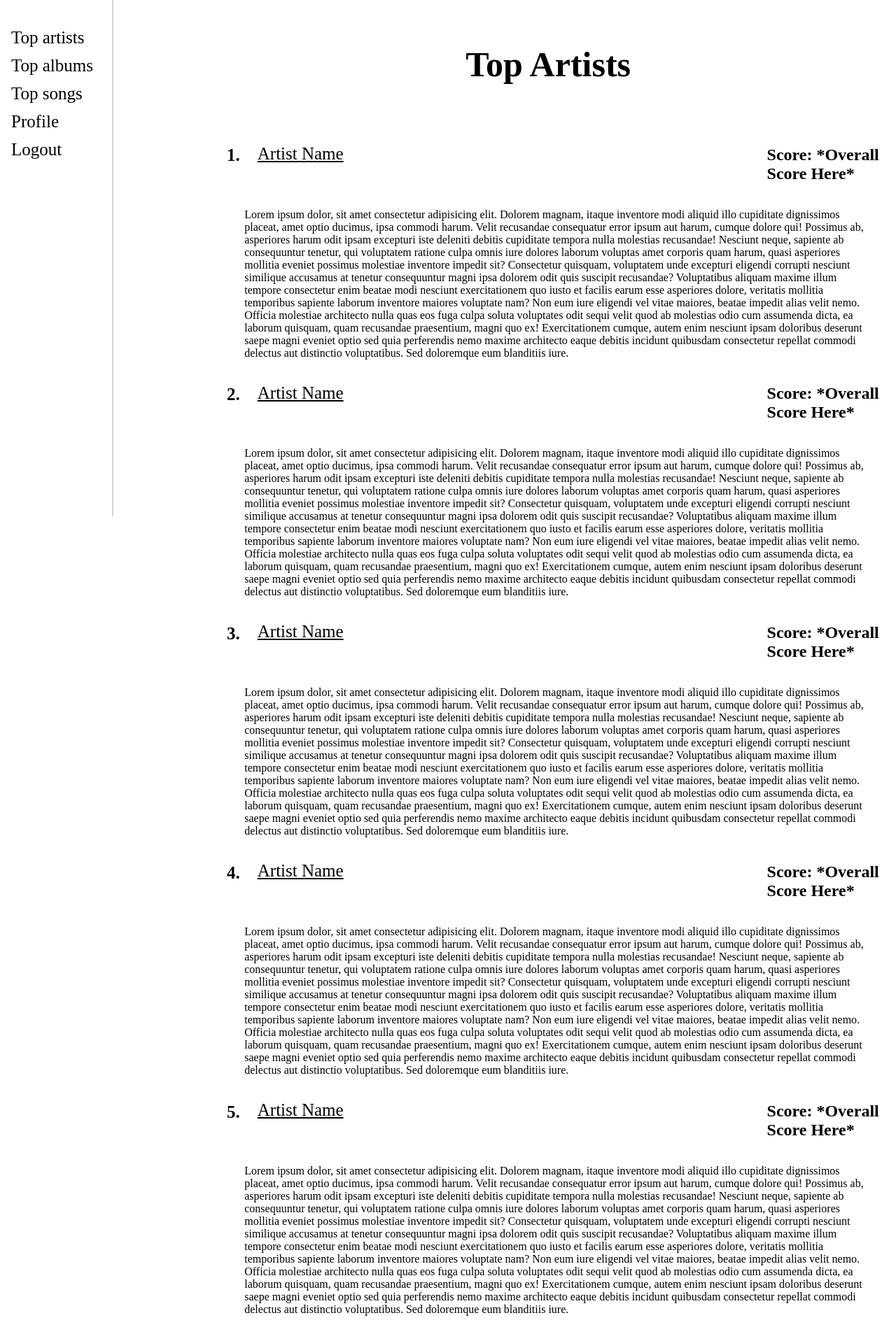
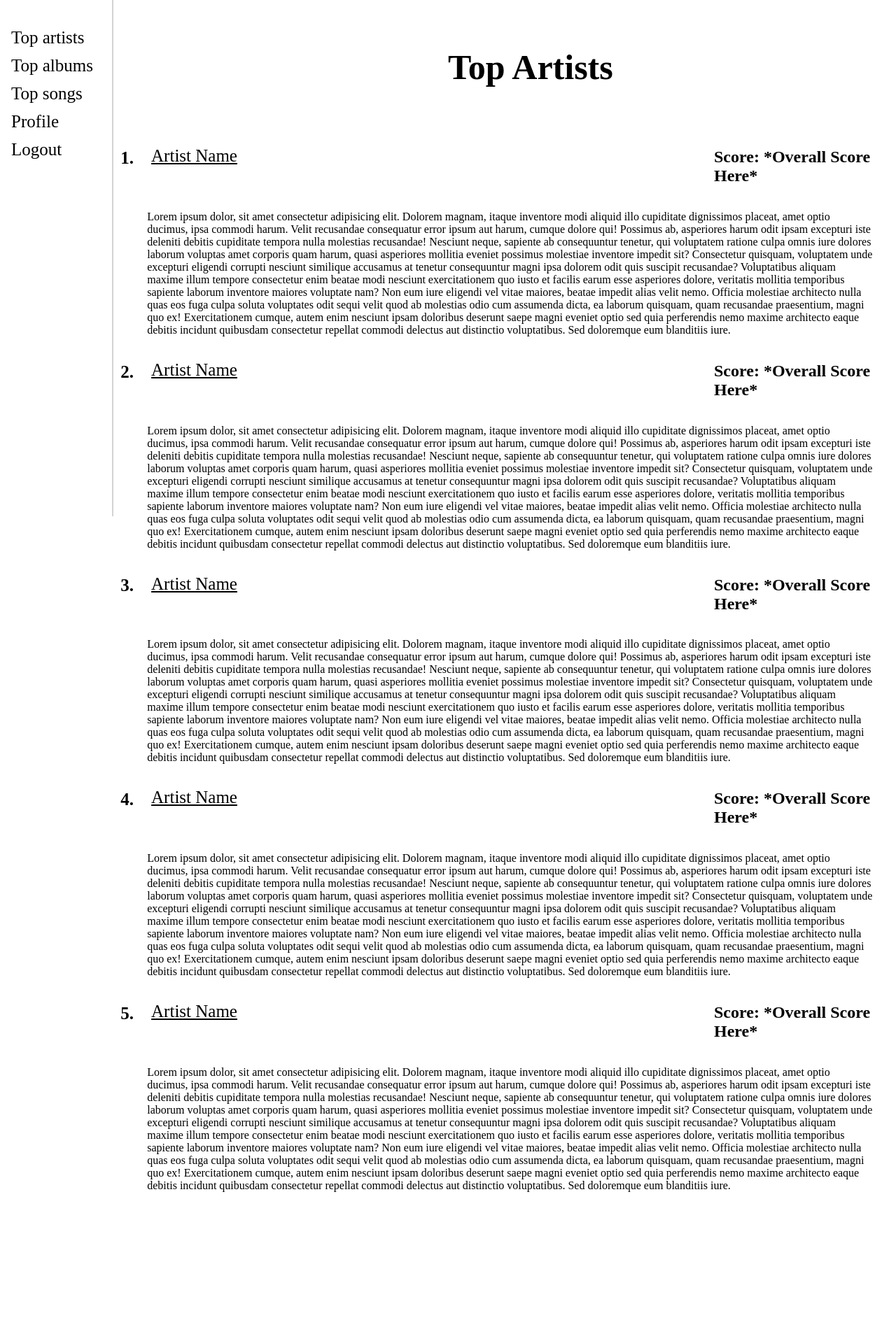
Before and after one commit to alexchchen/musicrant, a Django app: page /topArtists/ in a window 1280 px wide. Shown: the part 90-1987 px from the top of the page at 70% size. After the commit the page ends 1794 px from the top, so only its background shows below. Run offline with Django 4.2, Linux system fonts and the light colour scheme.

Commit message:
Formatting topArtists page

```diff
--- a/471Project/MyProject/FirstApp/templates/topArtists.html
+++ b/471Project/MyProject/FirstApp/templates/topArtists.html
@@ -8,8 +8,7 @@
     <style>
       {% block pageStyle %}
       .TopArtistsPageTitle {
-        margin-left: 52%;
-        margin-top: 5%;
+        margin-left: 50%;
         font-size: 50px;
         font-weight: bold;
       }
@@ -18,7 +17,7 @@
       }
       .RankingNumber {
         font-size: 25px;
-        margin-left: 25%;
+        margin-left: 13%;
       }
       .ArtistLink {
         flex: 4;
@@ -32,10 +31,10 @@
       }
       .OverallScore {
         flex: 2;
-        margin-left: 375px;
+        margin-left: 300px;
       }
       .ArtistBio {
-        margin-left: 25%;
+        margin-left: 14%;
         padding-left: 2%;
         padding-right: 2%;
       }
```
